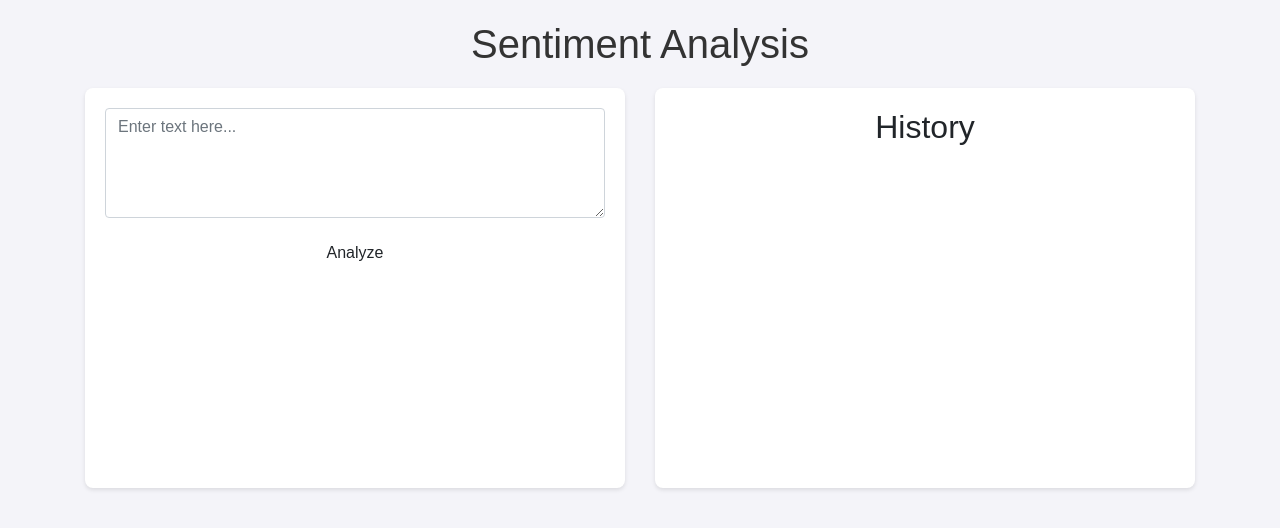
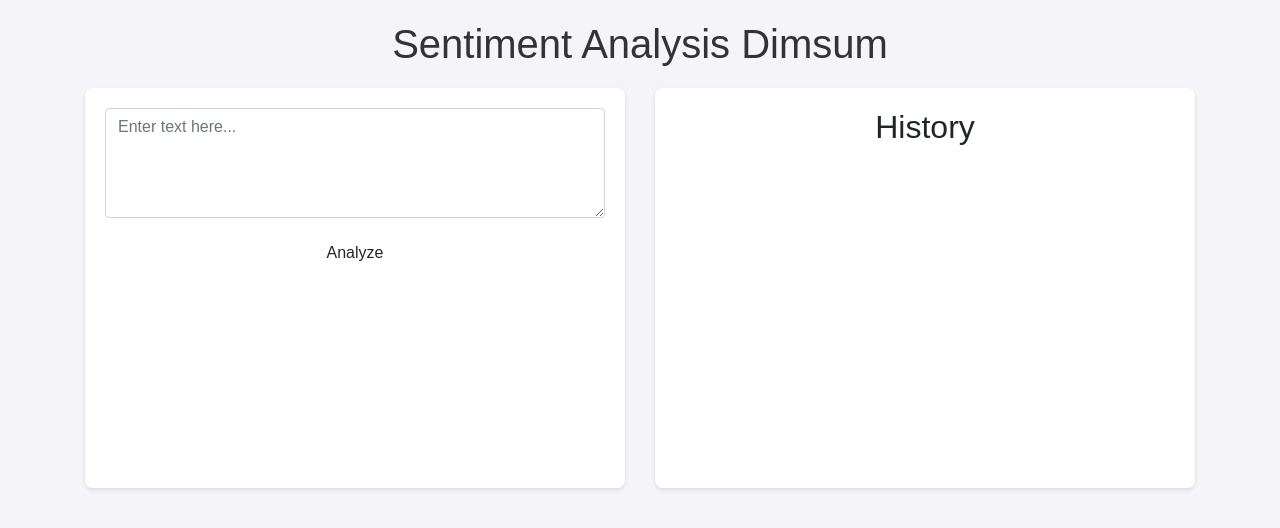
Before and after one commit to dimasandhk/fp-tka-frontend, a plain HTML site: page index.html in a window 1280 px wide. Drawn offline with nearby package versions, Linux system fonts and the light colour scheme; no server answers.

Commit message:
add: dimsum mark

```diff
--- a/index.html
+++ b/index.html
@@ -9,7 +9,7 @@
 </head>
 <body>
     <div class="container">
-        <h1 class="text-center">Sentiment Analysis</h1>
+        <h1 class="text-center">Sentiment Analysis Dimsum</h1>
         <div class="row">
             <div class="col-md-6">
                 <div class="form-container">
```
